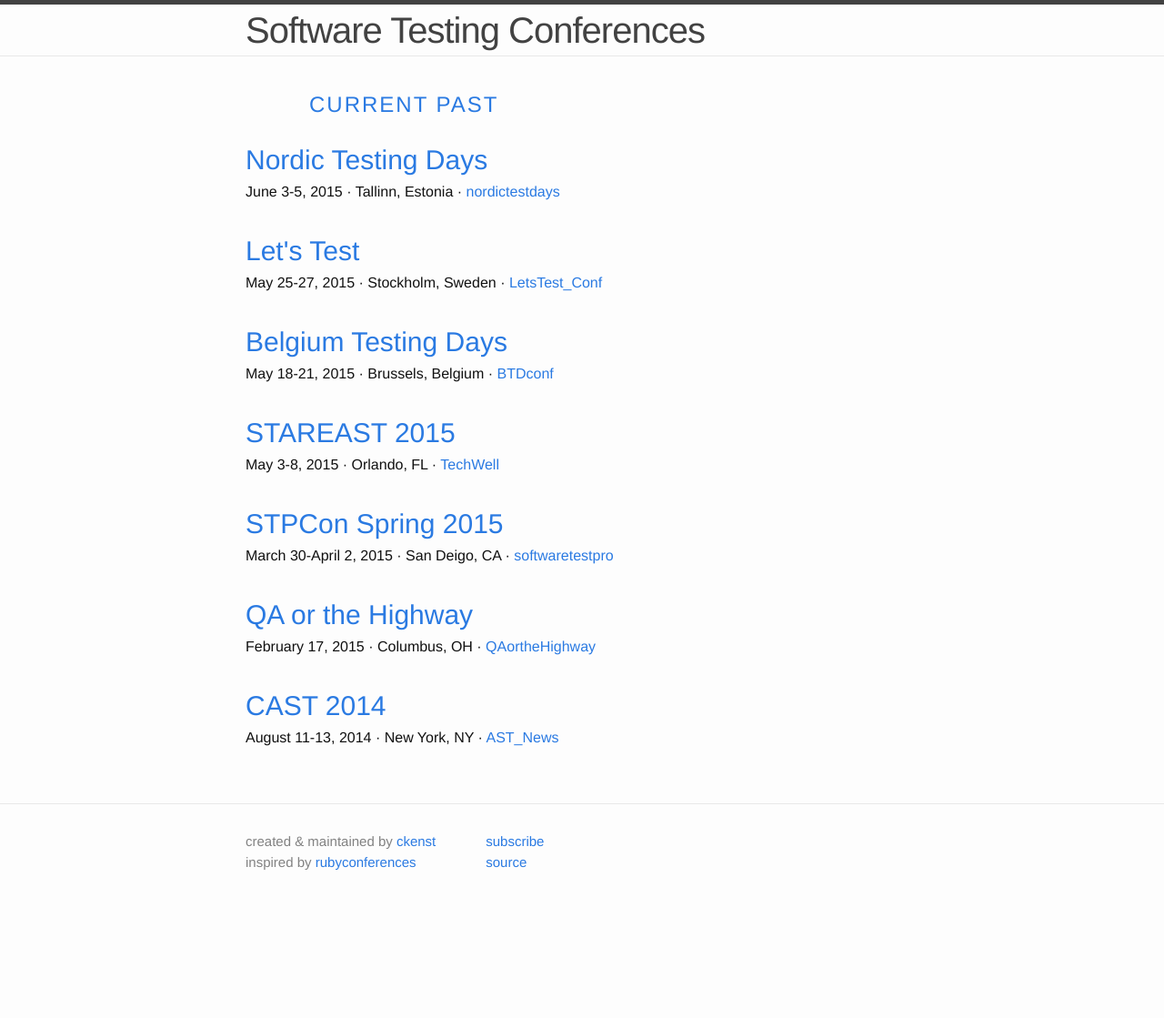
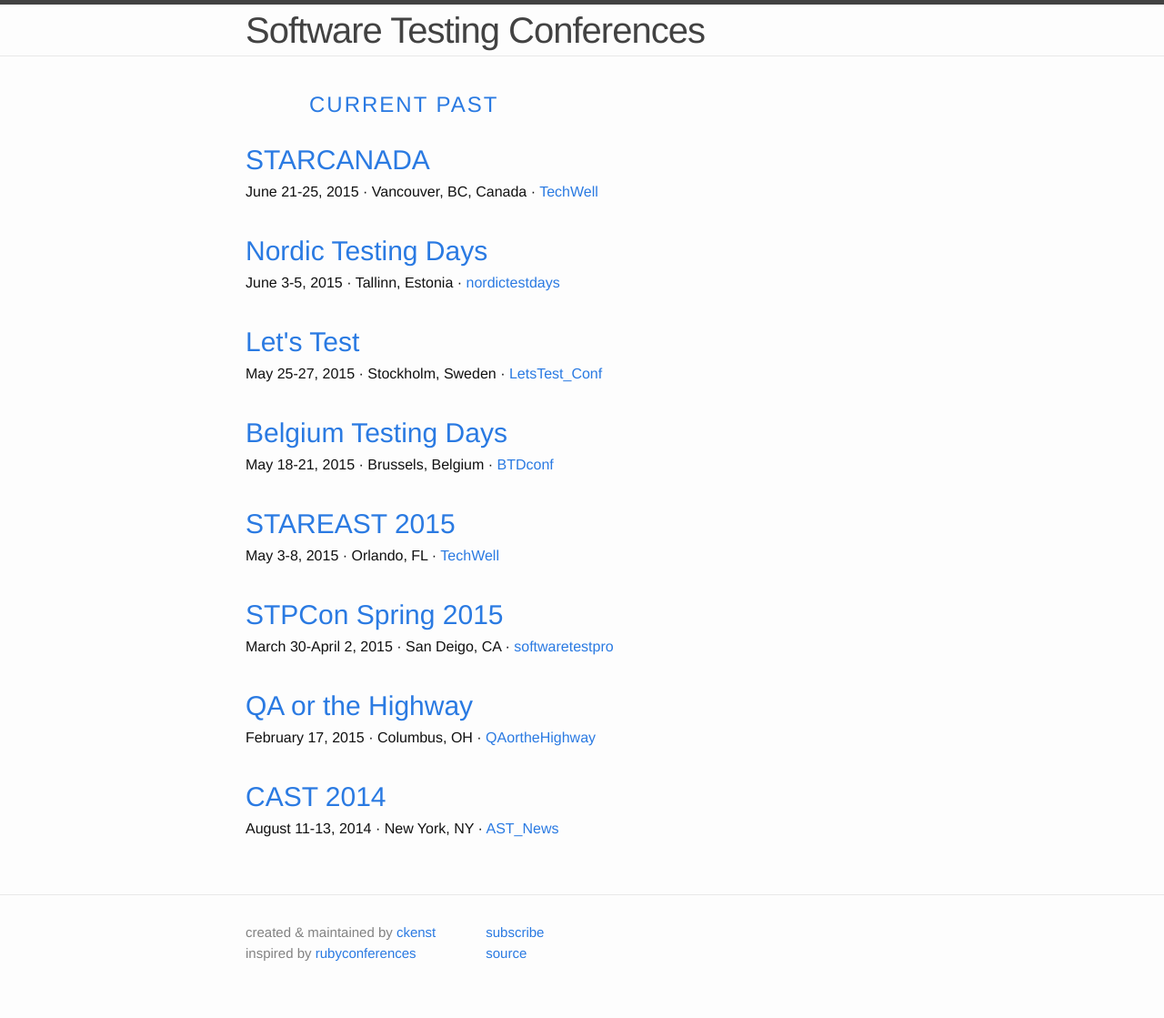
Before and after one commit to TestingConferences/testingconferences.github.io, a Jekyll site: the page built from past.html, in a window 1280 px wide. Shown: the whole page at 91% size. Built offline with Jekyll 4.4.1, drawn with Linux system fonts in a browser that asks for light colours; before the commit the page ends 1019 px from its top, so only the background shows below that.

Commit message:
Update past.yml

```diff
--- a/_data/past.yml
+++ b/_data/past.yml
@@ -1,3 +1,9 @@
+- name: STARCANADA
+  location: Vancouver, BC, Canada
+  dates: "June 21-25, 2015"
+  url: http://starcanada.techwell.com
+  twitter: TechWell
+
 - name: Nordic Testing Days
   location: Tallinn, Estonia
   dates: "June 3-5, 2015"
```
